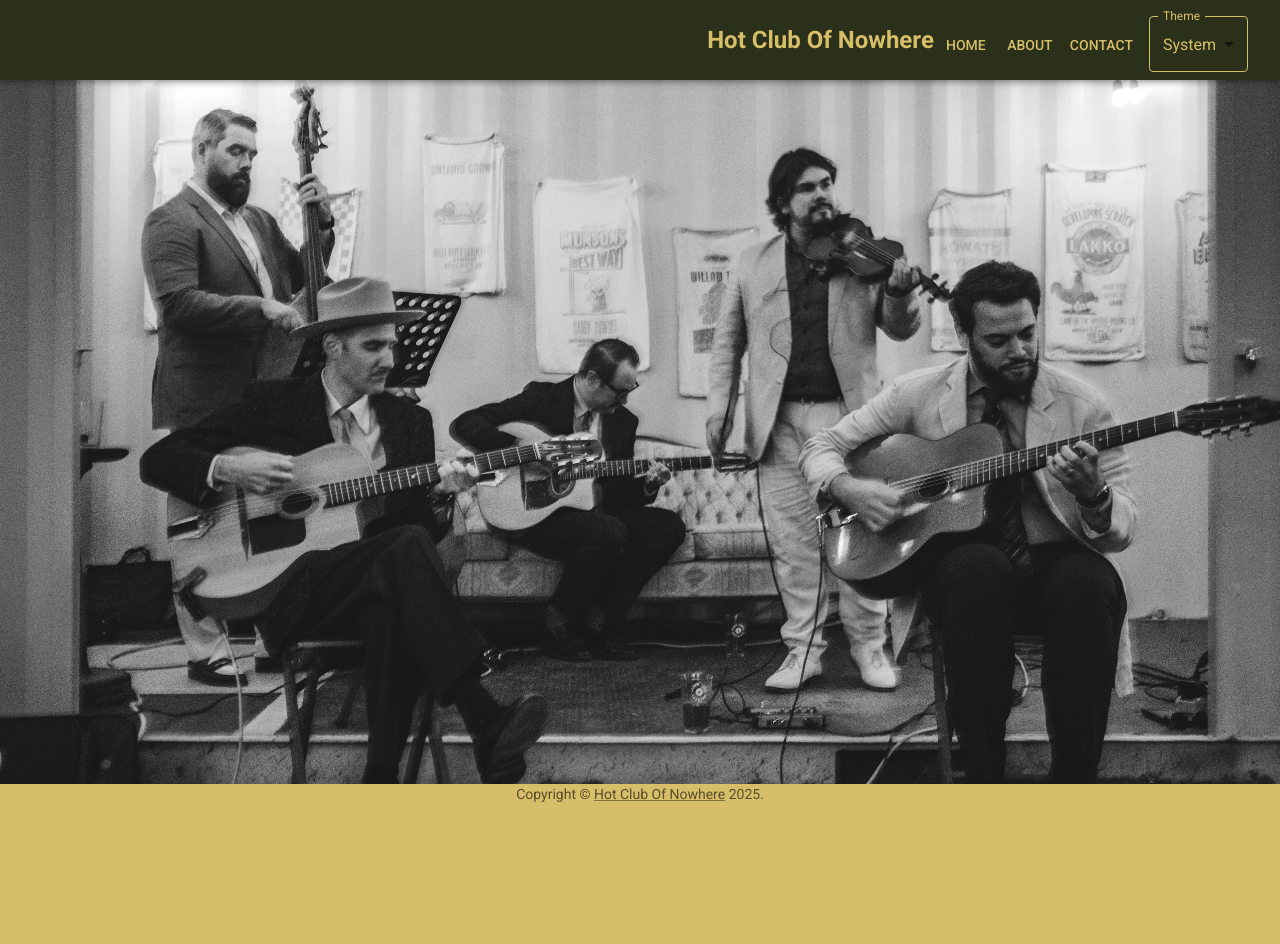
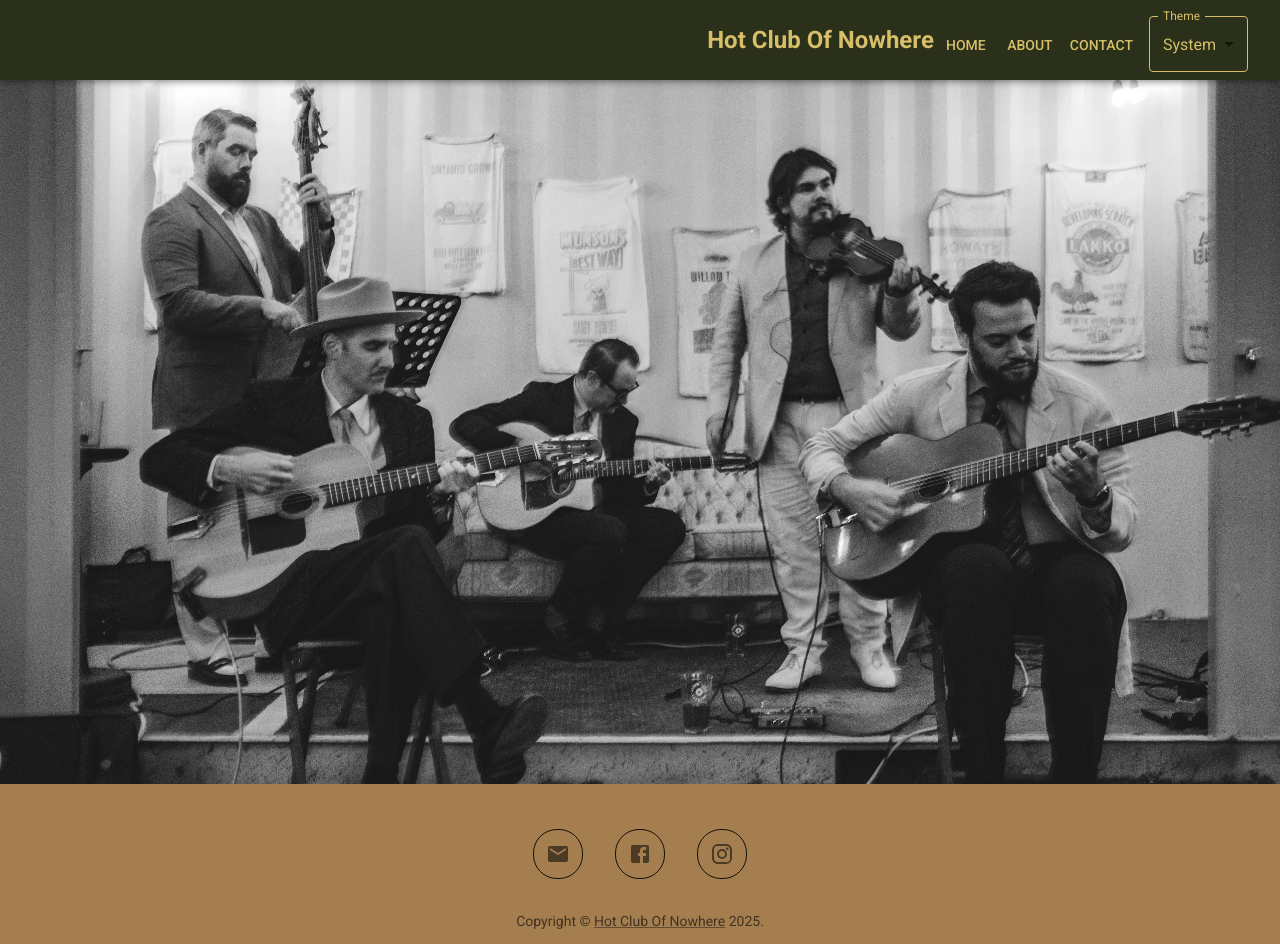
Before and after one commit to hotclubofnowhere/hotclubofnowhere.github.io, a Next.js app: page / in a window 1280 px wide. Before the commit the page ends 804 px from the top, so only its background shows below. Built offline with nearby package versions, Linux system fonts and the light colour scheme; what @mui/material-nextjs would draw is missing.

Commit message:
feat: Initial footer component with social buttons

```diff
--- a/src/app/about/page.tsx
+++ b/src/app/about/page.tsx
@@ -19,7 +19,6 @@
         <Typography variant="h4" component="h1" sx={{ mb: 2 }}>
           About Us
         </Typography>
-        <Copyright />
       </Box>
     </Container>
   );
--- a/src/app/layout.tsx
+++ b/src/app/layout.tsx
@@ -8,7 +8,7 @@
 import theme from '@/theme';
 import AppBar from '@/components/AppBar';
 import ModeSwitch from '@/components/ModeSwitch';
-import Copyright from '@/components/Copyright';
+import Footer from '@/components/Footer';
 
 export default function RootLayout(props: { children: React.ReactNode }) {
 	return (
@@ -22,7 +22,7 @@
 							sx={{
 								display: 'flex',
 								flexDirection: 'column',
-								justifyContent: 'center',
+								justifyContent: 'space-between',
 								alignItems: 'center',
 							}}
 						>
@@ -30,7 +30,7 @@
 								<ModeSwitch />
 							</AppBar>
 							{props.children}
-							<Copyright />
+							<Footer />
 						</Box>
 					</ThemeProvider>
 				</AppRouterCacheProvider>
--- a/src/app/page.tsx
+++ b/src/app/page.tsx
@@ -1,10 +1,22 @@
 import * as React from 'react';
 import Box from '@mui/material/Box';
+import Container from '@mui/material/Container';
 
 export default function Home() {
   return (
-    <Box sx={{ display: 'flex' }}>
+    <>
       <img src='/images/home.webp' alt='Hot Club Of Nowhere at Steelwheel Brewery' width='100%' />
-    </Box>
+      <Container
+        sx={{
+          display: 'flex',
+          flexDirection: 'column',
+          justifyContent: 'center',
+          alignItems: 'center',
+        }}
+      >
+        <Box>
+        </Box>
+      </Container>
+    </>
   );
 }
--- /dev/null
+++ b/src/components/Footer.tsx
@@ -0,0 +1,53 @@
+import * as React from 'react';
+import Box from '@mui/material/Box';
+import Copyright from '@/components/Copyright';
+import SocialButton, { Socials } from '@/components/SocialButton';
+import { useTheme } from '@mui/material/styles';
+
+export default function Footer() {
+    const theme = useTheme();
+
+    const socialInfo: { [key: keyof typeof Socials]: { title: string, url: string } } = {
+        [Socials.Email]: {
+            title: `Send email to ${process.env.NEXT_PUBLIC_WEBSITE_NAME}`,
+            url: String(`mailto:${process.env.NEXT_PUBLIC_EMAIL}`),
+        },
+        [Socials.Facebook]: {
+            title: `See ${process.env.NEXT_PUBLIC_WEBSITE_NAME} on ${Socials.Facebook}`,
+            url: String(process.env.NEXT_PUBLIC_SOCIAL_FB_URL),
+        },
+        [Socials.Instagram]: {
+            title: `See ${process.env.NEXT_PUBLIC_WEBSITE_NAME} on ${Socials.Instagram}`,
+            url: String(process.env.NEXT_PUBLIC_SOCIAL_IG_URL),
+        },
+    };
+
+    return (
+        <Box
+            component='footer'
+            sx={{
+                backgroundColor: theme.palette.secondary.dark,
+                display: 'flex',
+                flexDirection: 'column',
+                justifyContent: 'center',
+                minHeight: '20vh',
+                width: '100vw',
+            }}
+        >
+            <Box
+                sx={{
+                    margin: 4,
+                    display: 'inline-flex',
+                    justifyContent: 'center',
+                }}
+            >
+                {
+                    Object.keys(socialInfo).map((social) => (
+                        <SocialButton key={social} platform={social} title={socialInfo[social].title} url={socialInfo[social].url} />
+                    ))
+                }
+            </Box>
+            <Copyright />
+        </Box>
+    );
+}
--- /dev/null
+++ b/src/components/SocialButton.tsx
@@ -0,0 +1,37 @@
+import * as React from 'react';
+import Box from '@mui/material/Box';
+import IconButton from '@mui/material/IconButton';
+import EmailIcon from '@mui/icons-material/Email';
+import FacebookIcon from '@mui/icons-material/Facebook';
+import InstagramIcon from '@mui/icons-material/Instagram';
+
+export const Socials: { [key: string]: string } = {
+    Email: 'Email',
+    Facebook: 'Facebook',
+    Instagram: 'Instagram',
+};
+
+export default function SocialButton(props: { platform: keyof typeof Socials, title: string, url: string }) {
+    const socialIcons: { [key: string]: React.ReactNode } = {
+        [Socials.Email]: <EmailIcon />,
+        [Socials.Facebook]: <FacebookIcon />,
+        [Socials.Instagram]: <InstagramIcon />,
+    };
+
+    let icon = socialIcons[props.platform];
+
+    return (
+        <Box
+            sx={{
+                mx: 2,
+                display: 'inline',
+                border: 'solid thin',
+                borderRadius: 6,
+            }}
+        >
+            <IconButton title={props.title} size='large' target="_blank" href={props.url}>
+                {icon}
+            </IconButton>
+        </Box>
+    );
+}
--- a/src/theme.ts
+++ b/src/theme.ts
@@ -18,8 +18,9 @@
           contrastText: '#d7be69',
         },
         secondary: {
-          main: '#e1d6f6',
+          main: '#d7be69',
           contrastText: '#1f1930',
+          dark: '#a47e4f',
         },
         background: {
           default: '#d7be69',
@@ -32,7 +33,7 @@
       palette: {
         mode: 'dark',
         primary: {
-          main: '#a47e4f',
+          main: '#2a3019',
           contrastText: '#d7be69',
         },
         secondary: {
```
Also changed, not shown: 8 other files (tests, documents, lock files or other folders).
